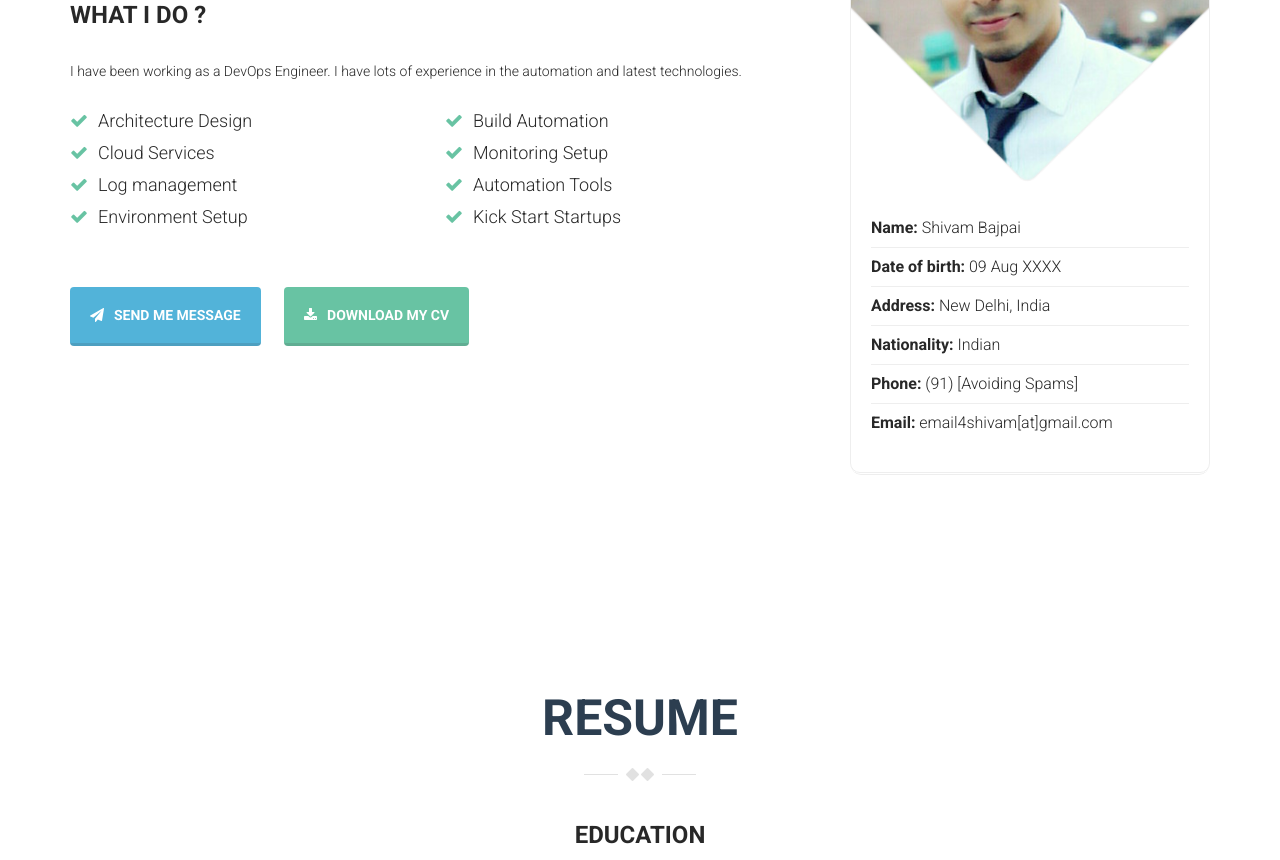
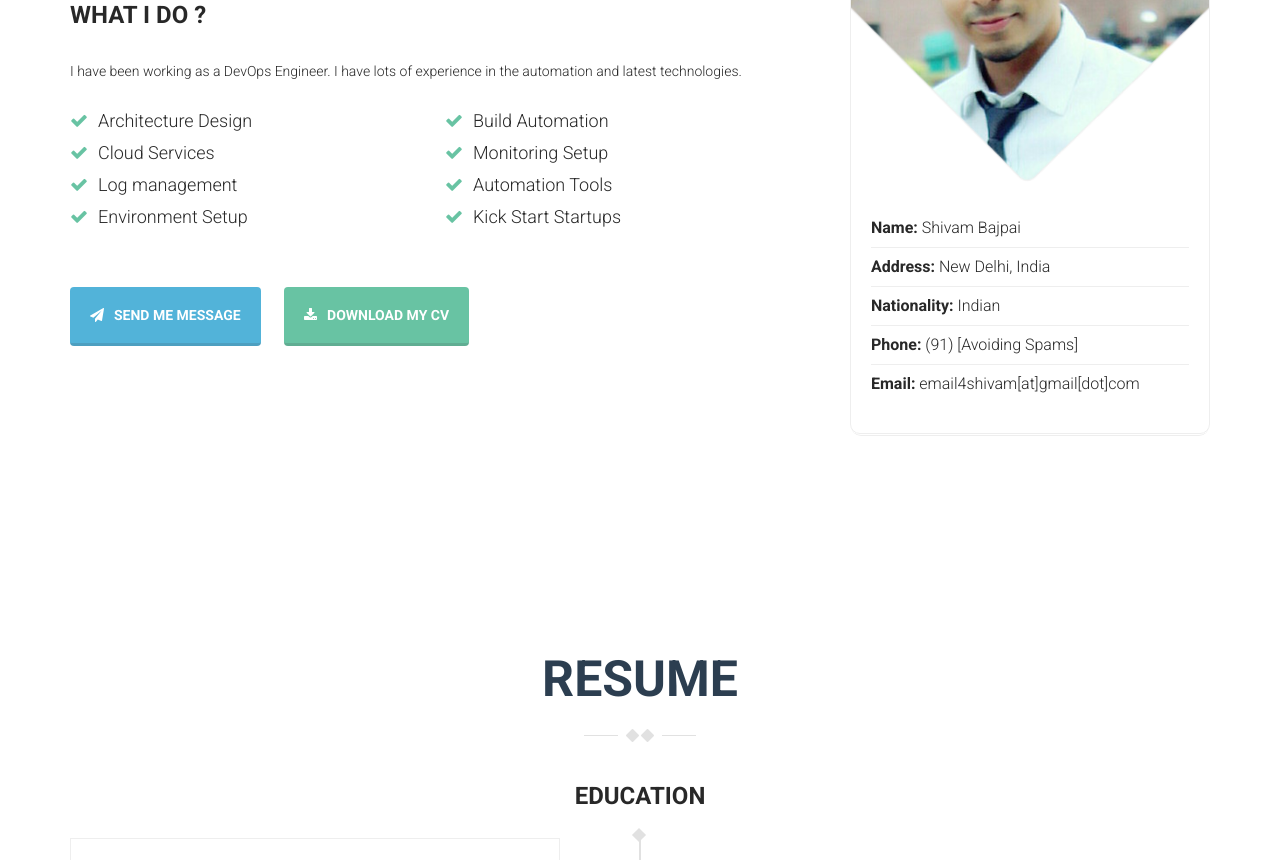
Before and after one commit to shivamb/shivamb.github.io, a plain HTML site: page index.html in a window 1280 px wide. Shown: the part 1287-2147 px from the top of the page. Drawn offline with Linux system fonts and the light colour scheme; some packages are replaced by stand-ins of ours; animation ran at ten frames a second.

Commit message:
Update index.html

```diff
--- a/index.html
+++ b/index.html
@@ -117,11 +117,11 @@
               </div>
               <ul>
                 <li><strong>Name:</strong> Shivam Bajpai</li>
-                <li><strong>Date of birth:</strong> 09 Aug XXXX</li>
+                <!--<li><strong>Date of birth:</strong> 09 Aug XXXX</li>-->
                 <li><strong>Address:</strong> New Delhi, India</li>
                 <li><strong>Nationality:</strong> Indian</li>
                 <li><strong>Phone:</strong> (91) [Avoiding Spams]</li>
-                <li><strong>Email:</strong> email4shivam[at]gmail.com</li>
+                <li><strong>Email:</strong> email4shivam[at]gmail[dot]com</li>
               </ul>
             </div>
           </div> <!-- col-md-4 -->
```
